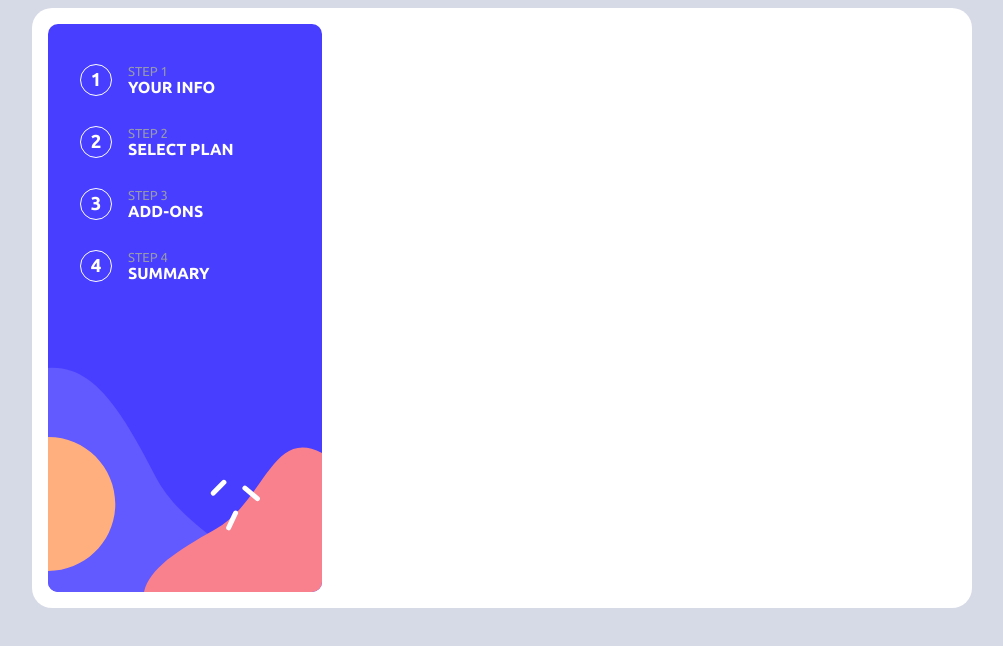
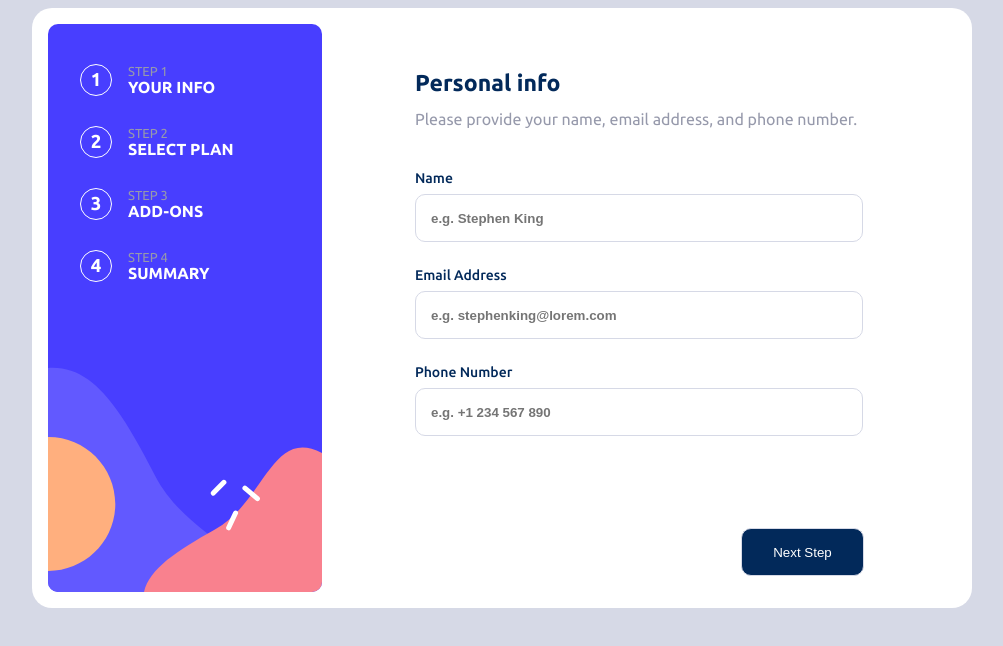
Before and after one commit to SebastianDiaz97/multi-step, an Angular app: page / in a window 1280 px wide. Shown: the top 646 px of the page, without its empty margins (138-1141 px from the left). Built offline with nearby package versions, Linux system fonts and the light colour scheme.

Commit message:
create info-personal

```diff
--- a/src/app/app.component.css
+++ b/src/app/app.component.css
@@ -5,4 +5,5 @@
     padding: 16px;
     border-radius: 20px;
     margin: 0 auto;
+    display: flex;
 }
--- a/src/app/app.component.html
+++ b/src/app/app.component.html
@@ -1,3 +1,4 @@
 <div class="container">
     <app-menu></app-menu>
+    <app-info-personal class="containerStep"></app-info-personal>
 </div>
--- a/src/app/component/info-personal/info-personal.component.css
+++ b/src/app/component/info-personal/info-personal.component.css
@@ -0,0 +1,51 @@
+input{
+    width: 100%;
+    height: 48px;
+    border-radius: 10px;
+    border: 1px solid var(--Light_gray);
+    margin-bottom: 23px;
+    margin-top: 8px;
+    padding-left: 15px;
+}
+
+p{
+    color: var(--Cool_gray);
+    margin: 0;
+    margin-bottom: 40px;
+}
+input::placeholder{
+    font-weight: 700;
+}
+
+div{
+    padding: 1px;
+    position: relative;
+    height: calc(100% - 16px);
+}
+
+input[type=submit]{
+    padding: 0;
+    position: absolute;
+    cursor: pointer;
+    background-color: var(--Marine_blue);
+    color: var(--White);
+    bottom: 0;
+    right: 0;
+    margin: 0;
+    width: 123px;
+}
+
+h1, label{
+    color: var(--Marine_blue);
+}
+
+label{
+    font-weight: 500;
+    font-size: 14px;
+}
+
+h1{
+    margin-top: 45px;
+    margin-bottom: 14px;
+    font-size: 23px;
+}
--- a/src/app/component/info-personal/info-personal.component.html
+++ b/src/app/component/info-personal/info-personal.component.html
@@ -1 +1,13 @@
-<p>info-personal works!</p>
+<div>
+    <h1>Personal info</h1>
+    <p>Please provide your name, email address, and phone number.</p>
+    <form>
+        <label for="name">Name</label><br>
+        <input type="text" id="name" name="name" placeholder="e.g. Stephen King"><br>
+        <label for="email">Email Address</label><br>
+        <input type="email" id="email" name="email" placeholder="e.g. stephenking@lorem.com"><br>
+        <label for="phone">Phone Number</label><br>
+        <input type="tel" id="phone" name="phone" placeholder="e.g. +1 234 567 890"><br><br>
+        <input type="submit" value="Next Step" (click)="submit($event)">
+    </form>
+</div>
--- a/src/app/component/info-personal/info-personal.component.ts
+++ b/src/app/component/info-personal/info-personal.component.ts
@@ -6,5 +6,7 @@ import { Component } from '@angular/core';
   styleUrls: ['./info-personal.component.css']
 })
 export class InfoPersonalComponent {
-
+  submit(event: Event){
+    event.preventDefault()
+  }
 }
```
